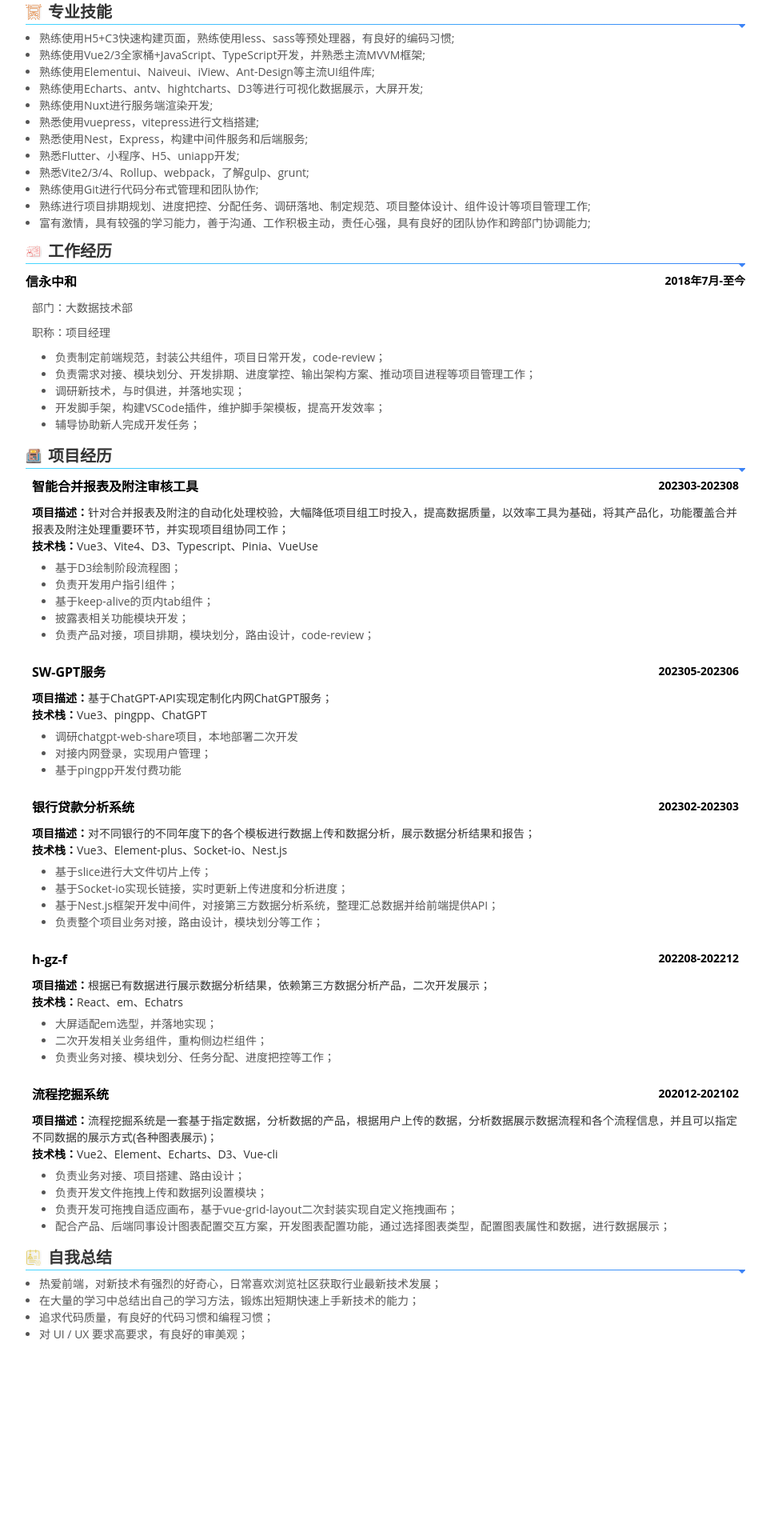
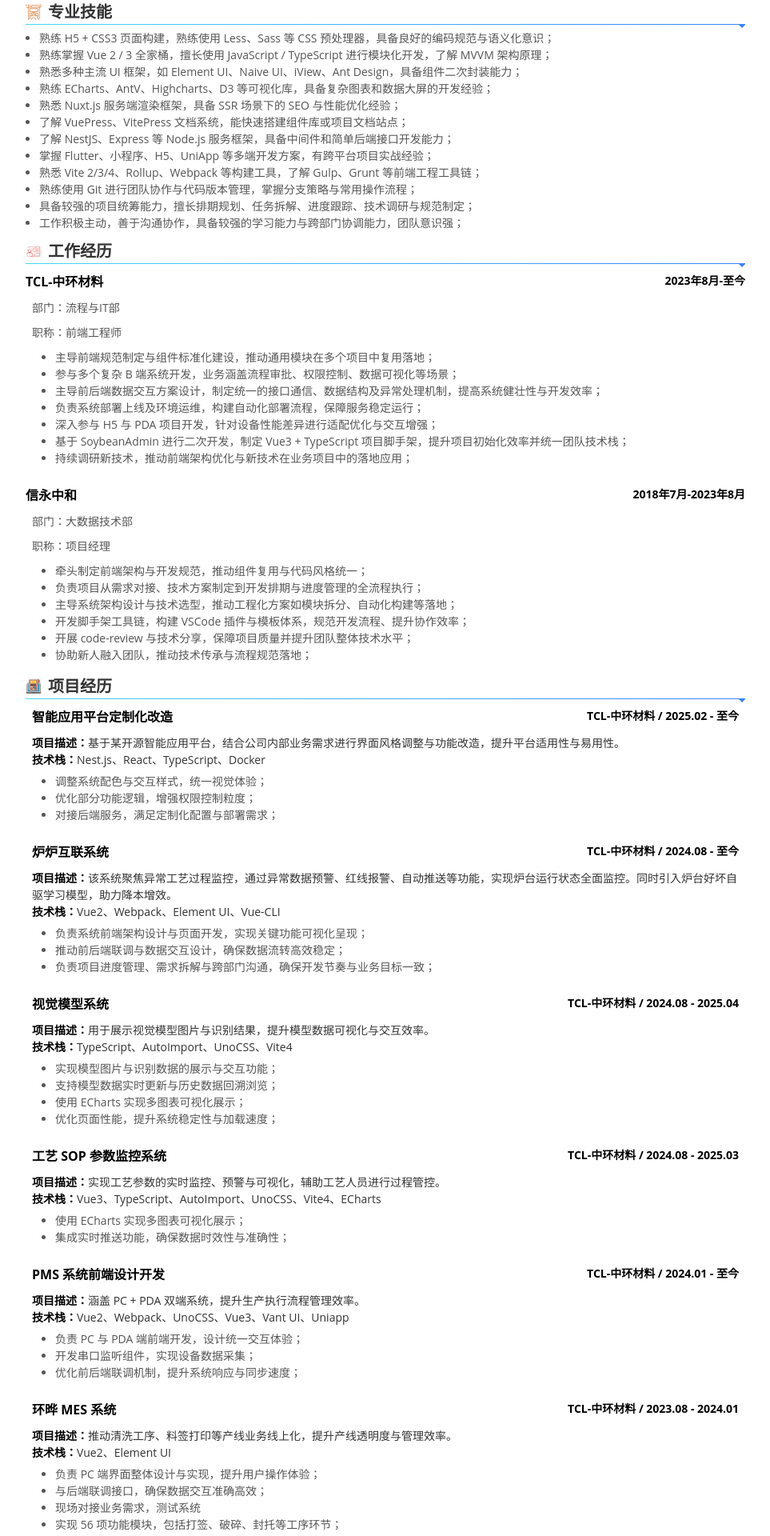
Before and after one commit to shaopeng007/resume, a Vue app: page / in a window 1280 px wide. Shown: the part 300-2220 px from the top of the page at 80% size, without its empty margins (158-1121 px from the left). Before the commit the page ends 2034 px from the top, so only its background shows below. Built offline with nearby package versions, Linux system fonts and the light colour scheme.

Commit message:
feat: update Resume 2025-5-15

```diff
--- a/src/modules/Skills.vue
+++ b/src/modules/Skills.vue
@@ -4,18 +4,18 @@
       <Title title="专业技能" icon="icon-wangzhanweihuwangzhanshezhi"/>
     </div>
     <ul>
-      <li> 熟练使用H5+C3快速构建页面，熟练使用less、sass等预处理器，有良好的编码习惯;</li>
-      <li> 熟练使用Vue2/3全家桶+JavaScript、TypeScript开发，并熟悉主流MVVM框架;</li>
-      <li> 熟练使用Elementui、Naiveui、iView、Ant-Design等主流UI组件库;</li>
-      <li> 熟练使用Echarts、antv、hightcharts、D3等进行可视化数据展示，大屏开发;</li>
-      <li> 熟练使用Nuxt进行服务端渲染开发;   </li>
-      <li> 熟悉使用vuepress，vitepress进行文档搭建;</li>
-      <li> 熟悉使用Nest，Express，构建中间件服务和后端服务;</li>
-      <li> 熟悉Flutter、小程序、H5、uniapp开发;</li>
-      <li> 熟悉Vite2/3/4、Rollup、webpack，了解gulp、grunt; </li>
-      <li> 熟练使用Git进行代码分布式管理和团队协作;</li>
-      <li> 熟练进行项目排期规划、进度把控、分配任务、调研落地、制定规范、项目整体设计、组件设计等项目管理工作;</li>
-      <li> 富有激情，具有较强的学习能力，善于沟通、工作积极主动，责任心强，具有良好的团队协作和跨部门协调能力;</li>
+      <li>熟练 H5 + CSS3 页面构建，熟练使用 Less、Sass 等 CSS 预处理器，具备良好的编码规范与语义化意识；</li>
+      <li>熟练掌握 Vue 2 / 3 全家桶，擅长使用 JavaScript / TypeScript 进行模块化开发，了解 MVVM 架构原理；</li>
+      <li>熟悉多种主流 UI 框架，如 Element UI、Naive UI、iView、Ant Design，具备组件二次封装能力；</li>
+      <li>熟练 ECharts、AntV、Highcharts、D3 等可视化库，具备复杂图表和数据大屏的开发经验；</li>
+      <li>熟悉 Nuxt.js 服务端渲染框架，具备 SSR 场景下的 SEO 与性能优化经验；</li>
+      <li>了解 VuePress、VitePress 文档系统，能快速搭建组件库或项目文档站点；</li>
+      <li>了解 NestJS、Express 等 Node.js 服务框架，具备中间件和简单后端接口开发能力；</li>
+      <li>掌握 Flutter、小程序、H5、UniApp 等多端开发方案，有跨平台项目实战经验；</li>
+      <li>熟悉 Vite 2/3/4、Rollup、Webpack 等构建工具，了解 Gulp、Grunt 等前端工程工具链；</li>
+      <li>熟练使用 Git 进行团队协作与代码版本管理，掌握分支策略与常用操作流程；</li>
+      <li>具备较强的项目统筹能力，擅长排期规划、任务拆解、进度跟踪、技术调研与规范制定；</li>
+      <li>工作积极主动，善于沟通协作，具备较强的学习能力与跨部门协调能力，团队意识强；</li>
       <!-- <li>具备扎实的前端基本功 ES6 / HTML5 / CSS3，理解 web 标准和跨浏览器开发；</li>
       <li>熟悉掌握 DIV+CSS 布局，能够根据交互原型和UI设计图完整制作出网页；</li>
       <li>熟悉预处理 SCSS、Tailwind CSS 框架和 UI 框架 Element UI；</li>
--- a/src/modules/SoftwareExperience.vue
+++ b/src/modules/SoftwareExperience.vue
@@ -1,10 +1,7 @@
 <template>
   <section>
-    <Title title="项目经历" icon="icon-Blog"/>
-    <div
-      v-for="(projectItem, projectIndex) in projectList"
-      class="px-2 pb-1"
-    >
+    <Title title="项目经历" icon="icon-Blog" />
+    <div v-for="(projectItem, projectIndex) in projectList" class="px-2 pb-1">
       <p class="flex justify-between">
         <strong class="text-base">{{ projectItem.projectName }}</strong>
         <strong>{{ projectItem.cycle }}</strong>
@@ -27,13 +24,9 @@
 </template>
 
 <script>
-import {
-  defineComponent,
-  getCurrentInstance,
-reactive
-} from 'vue'
+import { defineComponent, getCurrentInstance, reactive } from 'vue'
 export default defineComponent({
-  name: 'SoftwareExperience'
+  name: 'SoftwareExperience',
 })
 </script>
 
@@ -42,89 +35,155 @@
 
 const projectList = reactive([
   {
-    projectName: '智能合并报表及附注审核工具',
-    cycle: '202303-202308',
+    projectName: '智能应用平台定制化改造',
+    cycle: 'TCL-中环材料 / 2025.02 - 至今',
+    technologyStack: ['Nest.js', 'React', 'TypeScript', 'Docker'],
+    projectBackground:
+      '基于某开源智能应用平台，结合公司内部业务需求进行界面风格调整与功能改造，提升平台适用性与易用性。',
+    duty: [
+      '调整系统配色与交互样式，统一视觉体验；',
+      '优化部分功能逻辑，增强权限控制粒度；',
+      '对接后端服务，满足定制化配置与部署需求；',
+    ],
+  },
+  {
+    projectName: '炉炉互联系统',
+    cycle: 'TCL-中环材料 / 2024.08 - 至今',
+    technologyStack: ['Vue2', 'Webpack', 'Element UI', 'Vue-CLI'],
+    projectBackground:
+      '该系统聚焦异常工艺过程监控，通过异常数据预警、红线报警、自动推送等功能，实现炉台运行状态全面监控。同时引入炉台好坏自驱学习模型，助力降本增效。',
+    duty: [
+      '负责系统前端架构设计与页面开发，实现关键功能可视化呈现；',
+      '推动前后端联调与数据交互设计，确保数据流转高效稳定；',
+      '负责项目进度管理、需求拆解与跨部门沟通，确保开发节奏与业务目标一致；',
+    ],
+  },
+  {
+    projectName: '视觉模型系统',
+    cycle: 'TCL-中环材料 / 2024.08 - 2025.04',
+    technologyStack: ['TypeScript', 'AutoImport', 'UnoCSS', 'Vite4'],
+    projectBackground:
+      '用于展示视觉模型图片与识别结果，提升模型数据可视化与交互效率。',
+    duty: [
+      '实现模型图片与识别数据的展示与交互功能；',
+      '支持模型数据实时更新与历史数据回溯浏览；',
+      '使用 ECharts 实现多图表可视化展示；',
+      '优化页面性能，提升系统稳定性与加载速度；',
+    ],
+  },
+  {
+    projectName: '工艺 SOP 参数监控系统',
+    cycle: 'TCL-中环材料 / 2024.08 - 2025.03',
     technologyStack: [
       'Vue3',
+      'TypeScript',
+      'AutoImport',
+      'UnoCSS',
       'Vite4',
-      'D3',
-      'Typescript',
-      'Pinia',
-      'VueUse',
+      'ECharts',
     ],
-    projectBackground: '针对合并报表及附注的自动化处理校验，大幅降低项目组工时投入，提高数据质量，以效率工具为基础，将其产品化，功能覆盖合并报表及附注处理重要环节，并实现项目组协同工作；',
+    projectBackground:
+      '实现工艺参数的实时监控、预警与可视化，辅助工艺人员进行过程管控。',
     duty: [
-      '基于D3绘制阶段流程图；',
-      '负责开发用户指引组件；',
-      '基于keep-alive的页内tab组件；',
-      '披露表相关功能模块开发；',
-      '负责产品对接，项目排期，模块划分，路由设计，code-review；',
-    ]
+      '使用 ECharts 实现多图表可视化展示；',
+      '集成实时推送功能，确保数据时效性与准确性；',
+    ],
+  },
+  // {
+  //   projectName: 'FDC 系统前端设计开发',
+  //   cycle: 'TCL-中环材料 / 2024.06 - 2024.11',
+  //   technologyStack: ['Vue3', 'TypeScript', 'AutoImport', 'UnoCSS', 'Vite4'],
+  //   projectBackground:
+  //     '面向参数采集与过程控制的前端系统，聚焦数据可视化与性能优化。',
+  //   duty: [
+  //     '主导系统前端架构设计与技术栈升级；',
+  //     '推行组件化开发、路由懒加载与代码分割；',
+  //     '开发参数配置、监控展示等核心模块；',
+  //   ],
+  // },
+  {
+    projectName: 'PMS 系统前端设计开发',
+    cycle: 'TCL-中环材料 / 2024.01 - 至今',
+    technologyStack: ['Vue2', 'Webpack', 'UnoCSS', 'Vue3', 'Vant UI', 'Uniapp'],
+    projectBackground: '涵盖 PC + PDA 双端系统，提升生产执行流程管理效率。',
+    duty: [
+      '负责 PC 与 PDA 端前端开发，设计统一交互体验；',
+      '开发串口监听组件，实现设备数据采集；',
+      '优化前后端联调机制，提升系统响应与同步速度；',
+    ],
   },
   {
-    projectName: 'SW-GPT服务 ',
-    cycle: '202305-202306',
-    technologyStack: [
-      'Vue3',
-      'pingpp',
-      'ChatGPT',
+    projectName: '环晔 MES 系统',
+    cycle: 'TCL-中环材料 / 2023.08 - 2024.01',
+    technologyStack: ['Vue2', 'Element UI'],
+    projectBackground:
+      '推动清洗工序、料签打印等产线业务线上化，提升产线透明度与管理效率。',
+    duty: [
+      '负责 PC 端界面整体设计与实现，提升用户操作体验；',
+      '与后端联调接口，确保数据交互准确高效；',
+      '现场对接业务需求，测试系统',
+      '实现 56 项功能模块，包括打签、破碎、封托等工序环节；',
     ],
-    projectBackground: '基于ChatGPT-API实现定制化内网ChatGPT服务；',
+  },
+  // 以下为你上一家公司（信永中和）项目 ↓↓↓
+  {
+    projectName: '智能合并报表及附注审核工具',
+    cycle: '信永中和 / 2023.03 - 2023.08',
+    technologyStack: ['Vue3', 'Vite4', 'D3', 'TypeScript', 'Pinia', 'VueUse'],
+    projectBackground:
+      '自动化处理合并报表及附注，降低人工投入并提升数据质量，实现工具产品化。',
     duty: [
-      '调研chatgpt-web-share项目，本地部署二次开发',
-      '对接内网登录，实现用户管理；',
-      '基于pingpp开发付费功能',
-    ]
+      '基于 D3 绘制流程图，提升流程可视化表达；',
+      '开发用户指引与页内 tab 组件（keep-alive 实现）；',
+      '负责模块划分、路由设计、产品对接与 code review；',
+    ],
+  },
+  {
+    projectName: 'SW-GPT 内网智能问答服务',
+    cycle: '信永中和 / 2023.05 - 2023.06',
+    technologyStack: ['Vue3', 'Ping++', 'ChatGPT'],
+    projectBackground:
+      '基于 ChatGPT API 构建的内网定制化问答系统，提升内部知识获取效率。',
+    duty: [
+      '调研并二次开发 chatgpt-web-share 项目；',
+      '集成内网登录系统，实现用户权限管理；',
+      '接入 Ping++ 实现计费功能模块；',
+    ],
   },
   {
     projectName: '银行贷款分析系统',
-    cycle: '202302-202303',
-    technologyStack: [
-      'Vue3',
-      'Element-plus',
-      'Socket-io',
-      'Nest.js',
+    cycle: '信永中和 / 2023.02 - 2023.03',
+    technologyStack: ['Vue3', 'Element Plus', 'Socket.io', 'Nest.js'],
+    projectBackground: '提供多银行年度数据上传与分析，输出分析报告与图表展示。',
+    duty: [
+      '实现大文件切片上传与实时进度推送（Socket.io）；',
+      '使用 Nest.js 编写中间件服务并对接第三方分析平台；',
+      '负责模块划分、接口联调与业务对接；',
     ],
-    projectBackground: '对不同银行的不同年度下的各个模板进行数据上传和数据分析，展示数据分析结果和报告；',
-    duty: [
-      '基于slice进行大文件切片上传；',
-      '基于Socket-io实现长链接，实时更新上传进度和分析进度；',
-      '基于Nest.js框架开发中间件，对接第三方数据分析系统，整理汇总数据并给前端提供API；',
-      '负责整个项目业务对接，路由设计，模块划分等工作；',
-    ]
   },
   {
-    projectName: 'h-gz-f',
-    cycle: '202208-202212',
-    technologyStack: [
-      'React',
-      'em',
-      'Echatrs',
+    projectName: 'H-GZ-F 数据分析平台',
+    cycle: '信永中和 / 2022.08 - 2022.12',
+    technologyStack: ['React', 'ECharts', 'em'],
+    projectBackground:
+      '基于第三方分析产品二次开发的数据展示平台，支持大屏适配与图表展示。',
+    duty: [
+      '实现 em 单位的大屏适配方案；',
+      '重构侧边栏与图表组件；',
+      '负责任务分配、进度把控与业务联动；',
     ],
-    projectBackground: '根据已有数据进行展示数据分析结果，依赖第三方数据分析产品，二次开发展示；',
-    duty: [
-      '大屏适配em选型，并落地实现；',
-      '二次开发相关业务组件，重构侧边栏组件；',
-      '负责业务对接、模块划分、任务分配、进度把控等工作；',
-    ]
   },
-  {
-    projectName: '流程挖掘系统',
-    cycle: '202012-202102',
-    technologyStack: [
-      'Vue2',
-      'Element',
-      'Echarts',
-      'D3',
-      'Vue-cli',
-    ],
-    projectBackground: '流程挖掘系统是一套基于指定数据，分析数据的产品，根据用户上传的数据，分析数据展示数据流程和各个流程信息，并且可以指定不同数据的展示方式(各种图表展示)；',
-    duty: [
-      '负责业务对接、项目搭建、路由设计；',
-      '负责开发文件拖拽上传和数据列设置模块；',
-      '负责开发可拖拽自适应画布，基于vue-grid-layout二次封装实现自定义拖拽画布；',
-      '配合产品、后端同事设计图表配置交互方案，开发图表配置功能，通过选择图表类型，配置图表属性和数据，进行数据展示；',
-    ]
-  },
+  // {
+  //   projectName: '流程挖掘系统',
+  //   cycle: '信永中和 / 2020.12 - 2021.02',
+  //   technologyStack: ['Vue2', 'Element', 'ECharts', 'D3', 'Vue CLI'],
+  //   projectBackground:
+  //     '用于流程分析与图表呈现的数据挖掘工具，支持自定义图表配置展示。',
+  //   duty: [
+  //     '负责项目搭建、路由设计与拖拽上传模块开发；',
+  //     '封装基于 vue-grid-layout 的自适应画布；',
+  //     '设计并实现图表配置交互方案，实现图表类型动态切换与数据绑定；',
+  //   ],
+  // },
 ])
 </script>
--- a/src/modules/Summary.vue
+++ b/src/modules/Summary.vue
@@ -1,11 +1,11 @@
 <template>
   <section>
-    <Title title="自我总结" icon="icon-sijiguanli"/>
+    <Title title="自我总结" icon="icon-sijiguanli" />
     <ul>
-      <li>热爱前端，对新技术有强烈的好奇心，日常喜欢浏览社区获取行业最新技术发展；</li>
-      <li>在大量的学习中总结出自己的学习方法，锻炼出短期快速上手新技术的能力；</li>
-      <li>追求代码质量，有良好的代码习惯和编程习惯；</li>
-      <li>对 UI / UX 要求高要求，有良好的审美观；</li>
+      <li>热爱前端开发，保持对技术的敏感度，持续关注行业动态与前沿趋势；</li>
+      <li>善于在实践中总结高效的学习方法，具备快速掌握新技术的能力；</li>
+      <li>注重代码质量与工程规范，具备良好的编程习惯和团队协作意识；</li>
+      <li>重视用户体验与界面细节，具备较强的审美能力与 UI 实现能力；</li>
     </ul>
   </section>
 </template>
--- a/src/modules/WorkExperience.vue
+++ b/src/modules/WorkExperience.vue
@@ -1,10 +1,7 @@
 <template>
   <section>
-    <Title title="工作经历" icon="icon-shishizhongxin"/>
-    <div
-      v-for="(companyItem, companyIndex) in companyList"
-      class="pb-1"
-    >
+    <Title title="工作经历" icon="icon-shishizhongxin" />
+    <div v-for="(companyItem, companyIndex) in companyList" class="pb-1">
       <p class="flex justify-between">
         <strong class="text-base">{{ companyItem.companyName }}</strong>
         <strong>{{ companyItem.cycle }}</strong>
@@ -29,13 +26,9 @@
 </template>
 
 <script>
-import {
-  defineComponent,
-  getCurrentInstance,
-reactive
-} from 'vue'
+import { defineComponent, getCurrentInstance, reactive } from 'vue'
 export default defineComponent({
-  name: 'WorkExperience'
+  name: 'WorkExperience',
 })
 </script>
 
@@ -44,16 +37,32 @@
 
 const companyList = reactive([
   {
+    companyName: 'TCL-中环材料',
+    cycle: '2023年8月-至今',
+    branch: '流程与IT部',
+    title: '前端工程师',
+    routineWork: [
+      '主导前端规范制定与组件标准化建设，推动通用模块在多个项目中复用落地；',
+      '参与多个复杂 B 端系统开发，业务涵盖流程审批、权限控制、数据可视化等场景；',
+      '主导前后端数据交互方案设计，制定统一的接口通信、数据结构及异常处理机制，提高系统健壮性与开发效率；',
+      '负责系统部署上线及环境运维，构建自动化部署流程，保障服务稳定运行；',
+      '深入参与 H5 与 PDA 项目开发，针对设备性能差异进行适配优化与交互增强；',
+      '基于 SoybeanAdmin 进行二次开发，制定 Vue3 + TypeScript 项目脚手架，提升项目初始化效率并统一团队技术栈；',
+      '持续调研新技术，推动前端架构优化与新技术在业务项目中的落地应用；',
+    ],
+  },
+  {
     companyName: '信永中和',
-    cycle: '2018年7月-至今',
+    cycle: '2018年7月-2023年8月',
     branch: '大数据技术部',
     title: '项目经理',
     routineWork: [
-      '负责制定前端规范，封装公共组件，项目日常开发，code-review；',
-      '负责需求对接、模块划分、开发排期、进度掌控、输出架构方案、推动项目进程等项目管理工作；',
-      '调研新技术，与时俱进，并落地实现；',
-      '开发脚手架，构建VSCode插件，维护脚手架模板，提高开发效率；',
-      '辅导协助新人完成开发任务；',
+      '牵头制定前端架构与开发规范，推动组件复用与代码风格统一；',
+      '负责项目从需求对接、技术方案制定到开发排期与进度管理的全流程执行；',
+      '主导系统架构设计与技术选型，推动工程化方案如模块拆分、自动化构建等落地；',
+      '开发脚手架工具链，构建 VSCode 插件与模板体系，规范开发流程、提升协作效率；',
+      '开展 code-review 与技术分享，保障项目质量并提升团队整体技术水平；',
+      '协助新人融入团队，推动技术传承与流程规范落地；',
     ],
   },
   // {
```
Also changed, not shown: 1 other file (tests, documents, lock files or other folders). Lines whose indentation alone changed are shown as unchanged.
